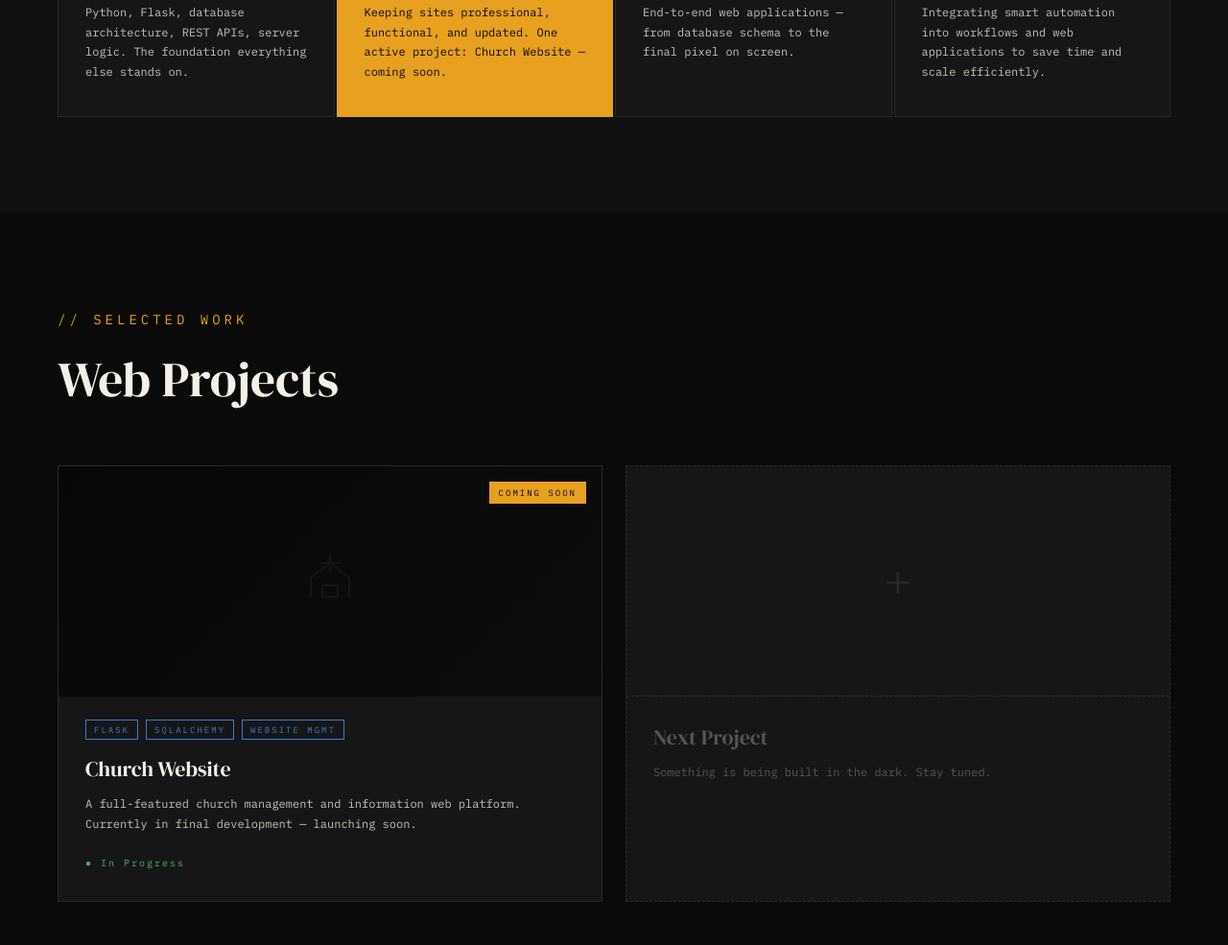
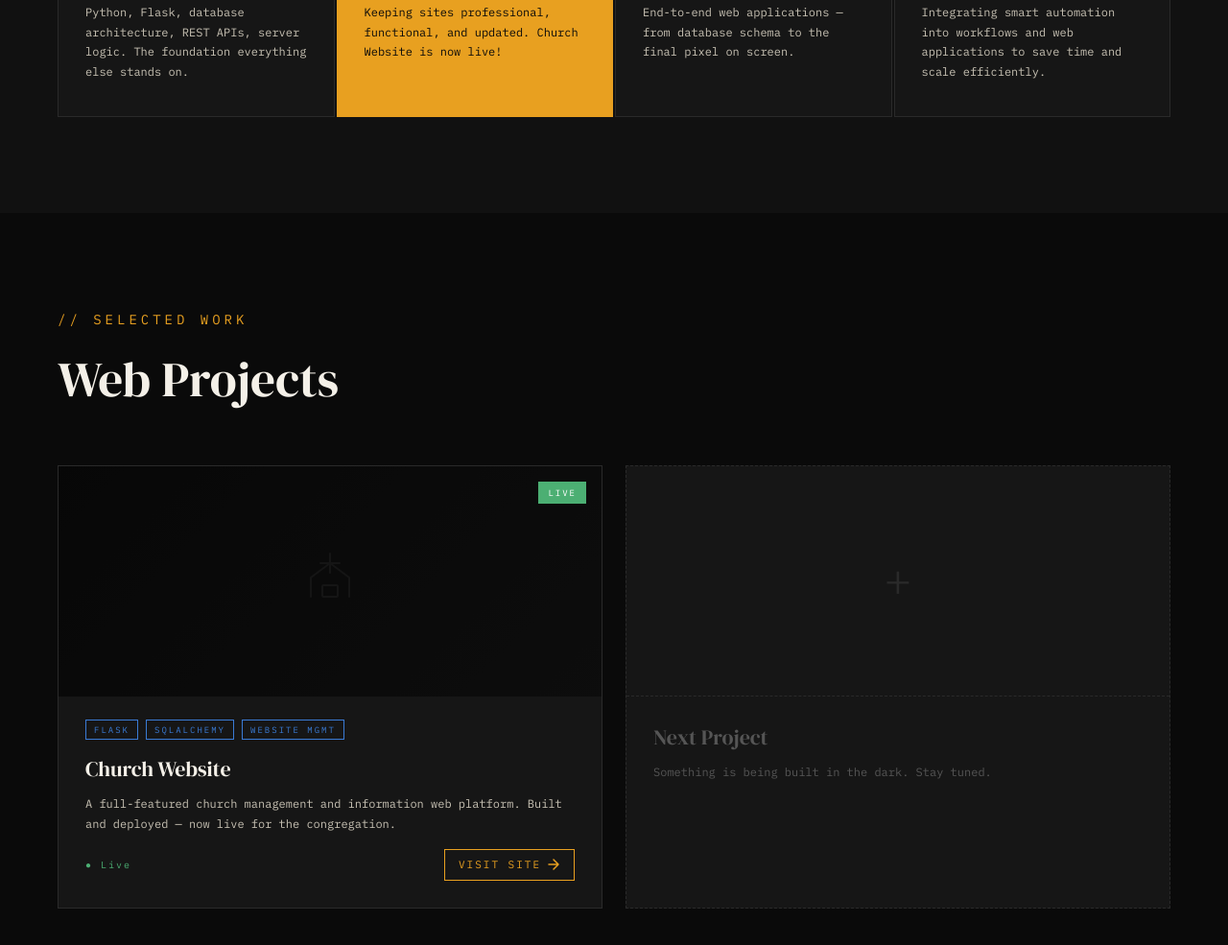
Before and after one commit to OlawaleDev18/Myportfolio, a plain HTML site: page index.html in a window 1280 px wide. Shown: the part 1790-2775 px from the top of the page at 96% size. Drawn offline with Linux system fonts and the light colour scheme.

Commit message:
churchsite going live

```diff
--- a/css/main.css
+++ b/css/main.css
@@ -1,7 +1,3 @@
-/* ============================================
-   FATHERFIGURE PORTFOLIO — main.css
-   Dark editorial aesthetic, backend-first dev
-   ============================================ */
 
 @import url('https://fonts.googleapis.com/css2?family=Bebas+Neue&family=DM+Serif+Display:ital@0;1&family=IBM+Plex+Mono:wght@300;400;500&family=Space+Mono:wght@400;700&display=swap');
 
@@ -1241,7 +1237,7 @@ em { font-style: italic; color: var(--accent); }
 
 .cv-block-title {
   font-family: var(--font-mono);
-  font-size: 12px;
+  font-size: 11px;
   letter-spacing: 4px;
   text-transform: uppercase;
   color: var(--accent);
@@ -1261,7 +1257,7 @@ em { font-style: italic; color: var(--accent); }
 
 .cv-block-body {
   font-family: var(--font-mono);
-  font-size: 14px;
+  font-size: 13px;
   color: var(--off-white);
   line-height: 1.85;
   margin-bottom: 12px;
@@ -1320,7 +1316,7 @@ em { font-style: italic; color: var(--accent); }
 
 .cv-entry-role {
   font-family: var(--font-serif);
-  font-size: 19px;
+  font-size: 17px;
   font-weight: 400;
   color: var(--white);
   margin-bottom: 3px;
@@ -1328,7 +1324,7 @@ em { font-style: italic; color: var(--accent); }
 
 .cv-entry-company {
   font-family: var(--font-mono);
-  font-size: 14px;
+  font-size: 11px;
   color: var(--accent);
   letter-spacing: 1px;
   margin-bottom: 4px;
@@ -1340,7 +1336,7 @@ em { font-style: italic; color: var(--accent); }
 
 .cv-entry-date {
   font-family: var(--font-mono);
-  font-size: 12px;
+  font-size: 10px;
   letter-spacing: 2px;
   color: var(--muted);
   margin-bottom: 10px;
@@ -1349,7 +1345,7 @@ em { font-style: italic; color: var(--accent); }
 
 .cv-entry-desc {
   font-family: var(--font-mono);
-  font-size: 14px;
+  font-size: 12px;
   color: var(--off-white);
   line-height: 1.75;
 }
@@ -1412,7 +1408,7 @@ em { font-style: italic; color: var(--accent); }
 
 .cv-project-name {
   font-family: var(--font-serif);
-  font-size: 18px;
+  font-size: 16px;
   font-weight: 400;
   color: var(--white);
   margin-bottom: 4px;
@@ -1443,7 +1439,7 @@ em { font-style: italic; color: var(--accent); }
 
 .cv-project-desc {
   font-family: var(--font-mono);
-  font-size: 13px;
+  font-size: 12px;
   color: var(--off-white);
   line-height: 1.7;
 }
@@ -1507,3 +1503,42 @@ em { font-style: italic; color: var(--accent); }
   .cv-name { font-size: 44px; }
   .cv-meta-row { flex-direction: column; gap: 8px; }
 }
+
+/* --- Project card live state & footer --- */
+.live-badge {
+  background: #4caf73 !important;
+  color: #fff !important;
+}
+
+.project-footer {
+  display: flex;
+  align-items: center;
+  justify-content: space-between;
+  margin-top: 4px;
+}
+
+.live-status {
+  font-family: var(--font-mono);
+  font-size: 10px;
+  letter-spacing: 2px;
+  color: #4caf73;
+}
+
+.project-link {
+  display: inline-flex;
+  align-items: center;
+  gap: 6px;
+  font-family: var(--font-mono);
+  font-size: 11px;
+  letter-spacing: 2px;
+  text-transform: uppercase;
+  color: var(--accent);
+  border: 1px solid var(--accent);
+  padding: 6px 14px;
+  transition: background 0.3s, color 0.3s;
+}
+
+.project-link:hover {
+  background: var(--accent);
+  color: var(--black);
+}
--- a/index.html
+++ b/index.html
@@ -43,7 +43,7 @@
     </div>
     <!-- END LEFT -->
 
-    <!-- RIGHT: Text — stays put while photos cycle on the left -->
+    <!-- RIGHT: Text -->
     <div class="hero-text">
         <div class="hero-eyebrow">Olawale Portfolio</div>
         <div class="hero-name">
@@ -132,7 +132,7 @@
                     <svg width="36" height="36" viewBox="0 0 36 36" fill="none"><circle cx="18" cy="18" r="14" stroke="currentColor" stroke-width="1.5"/><path d="M8 18c3-6 9-6 10 0s7 6 10 0M6 18h24" stroke="currentColor" stroke-width="1.5" stroke-linecap="round"/></svg>
                 </div>
                 <h3>Website Management</h3>
-                <p>Keeping sites professional, functional, and updated. One active project: Church Website — coming soon.</p>
+                <p>Keeping sites professional, functional, and updated. Church Website is now live!</p>
                 <span class="card-badge">Active</span>
             </div>
             <div class="service-card reveal-up delay-3">
@@ -159,10 +159,12 @@
         <div class="section-label">// SELECTED WORK</div>
         <h2 class="section-heading reveal-up">Web Projects</h2>
         <div class="projects-grid">
+
+            <!-- Church Website — LIVE -->
             <div class="project-card reveal-up delay-1">
                 <div class="project-visual coming-soon-visual">
                     <div class="project-overlay">
-                        <span class="coming-badge">Coming Soon</span>
+                        <span class="coming-badge live-badge">Live</span>
                     </div>
                     <div class="project-placeholder-art">
                         <svg width="60" height="60" viewBox="0 0 60 60" fill="none"><path d="M30 5v20M20 15h20M10 50V30l20-15 20 15v20" stroke="currentColor" stroke-width="2" stroke-linecap="round" stroke-linejoin="round"/><rect x="22" y="38" width="16" height="12" rx="1" stroke="currentColor" stroke-width="2"/></svg>
@@ -175,10 +177,18 @@
                         <span class="p-tag">Website Mgmt</span>
                     </div>
                     <h3 class="project-title">Church Website</h3>
-                    <p class="project-desc">A full-featured church management and information web platform. Currently in final development — launching soon.</p>
-                    <span class="project-status">● In Progress</span>
+                    <p class="project-desc">A full-featured church management and information web platform. Built and deployed — now live for the congregation.</p>
+                    <div class="project-footer">
+                        <span class="project-status live-status">● Live</span>
+                        <a href="https://pgmchurch.netlify.app" target="_blank" class="project-link">
+                            Visit Site
+                            <svg width="14" height="14" viewBox="0 0 14 14" fill="none"><path d="M2 7h10M7 2l5 5-5 5" stroke="currentColor" stroke-width="1.5" stroke-linecap="round" stroke-linejoin="round"/></svg>
+                        </a>
+                    </div>
                 </div>
             </div>
+
+            <!-- Next Project — placeholder -->
             <div class="project-card ghost reveal-up delay-2">
                 <div class="project-visual ghost-visual">
                     <div class="ghost-plus">+</div>
@@ -188,6 +198,7 @@
                     <p class="project-desc muted">Something is being built in the dark. Stay tuned.</p>
                 </div>
             </div>
+
         </div>
     </div>
 </section>
@@ -206,8 +217,8 @@
         <span class="footer-brand">FatherFigure</span>
         <span class="footer-copy">© 2026 — Built with passion & obsession</span>
         <div class="footer-socials">
-            <a href="https://www.instagram.com/fatherfigure18?igsh=MTVtZDkxcWI2ZWg5cA==" class="social-link">Instagram</a>
-            <a href="https://www.linkedin.com/in/tioluwani-hakeem-822b75325?utm_source=share_via&utm_content=profile&utm_medium=member_android" class="social-link">LinkedIn</a>
+            <a href="https://www.instagram.com/fatherfigure18?igsh=MTVtZDkxcWI2ZWg5cA==" target="_blank" class="social-link">Instagram</a>
+            <a href="https://www.linkedin.com/in/tioluwani-hakeem-822b75325?utm_source=share_via&utm_content=profile&utm_medium=member_android" target="_blank" class="social-link">LinkedIn</a>
         </div>
     </div>
 </footer>
```
Also changed, not shown: mycv.html (+0 -1 lines), js/main.js (line endings or trailing spaces).
